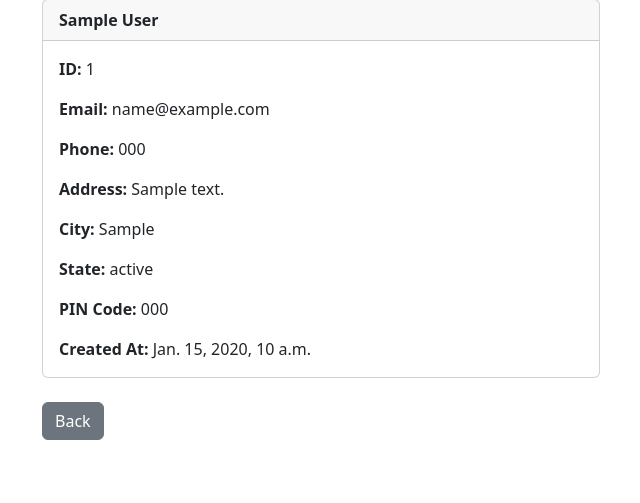
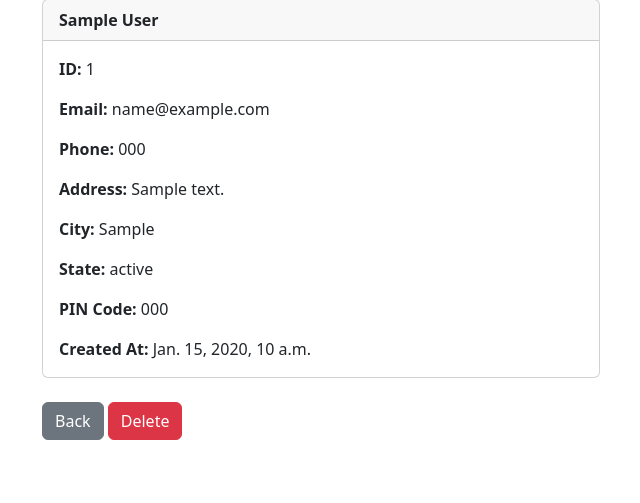
Before and after one commit to adistrim/django-CRM, a Django app: page /record/1 in a window 1280 px wide. Shown: the part 81-584 px from the top of the page, without its empty margins (319-959 px from the left). Run offline with Django 5.2, Linux system fonts and the light colour scheme; a user stored in the database is signed in; tables that the repository leaves empty hold one stand-in row (values such as "Sample post").

Commit message:
can delete records now

```diff
--- a/website/templates/record.html
+++ b/website/templates/record.html
@@ -36,6 +36,7 @@
     </div>
     <br />
     <a href="{% url 'home' %}" class="btn btn-secondary">Back</a>
+    <a href="{% url 'delete_record' customer_record.id %}" class="btn btn-danger">Delete</a>
 
 </div>
 
--- a/website/urls.py
+++ b/website/urls.py
@@ -3,8 +3,8 @@ from . import views
 
 urlpatterns = [
     path('', views.home, name='home'),
-    # path('login/', views.login_user, name='login'),
     path('logout/', views.logout_user, name='logout'),
     path('signup/', views.signup_user, name='signup'),
     path('record/<int:pk>', views.customer_record, name='record'),
+    path('delete_record/<int:pk>', views.delete_record, name='delete_record'),
 ]
--- a/website/views.py
+++ b/website/views.py
@@ -57,3 +57,13 @@ def customer_record(request, pk):
     else:
         messages.success(request, ('You must be logged in.'))
         return redirect('home')
+
+def delete_record(request, pk):
+    if request.user.is_authenticated:
+        delete_it = Record.objects.get(id=pk)
+        delete_it.delete()
+        messages.success(request, ('You Just Deleted a Record'))
+        return redirect('home')
+    else:
+        messages.success(request, ('You must be logged in.'))
+        return redirect('home')
```
